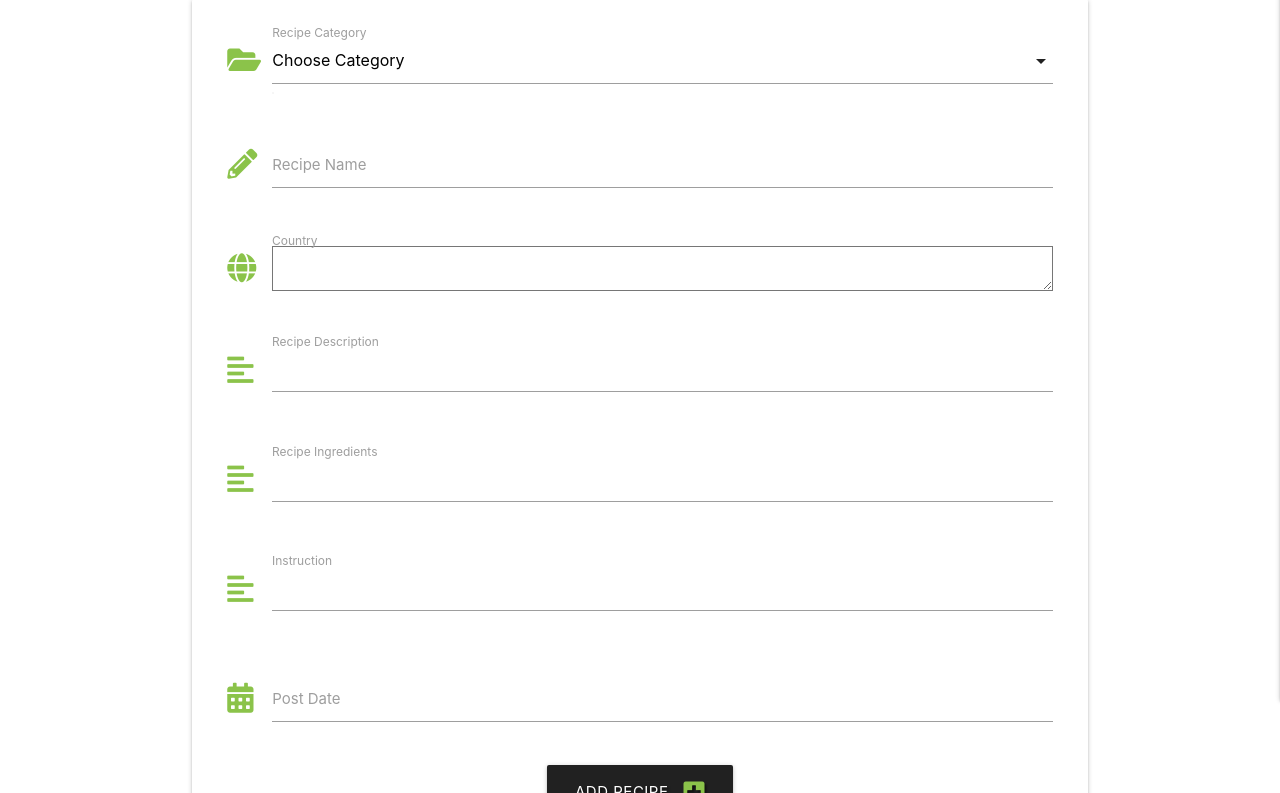
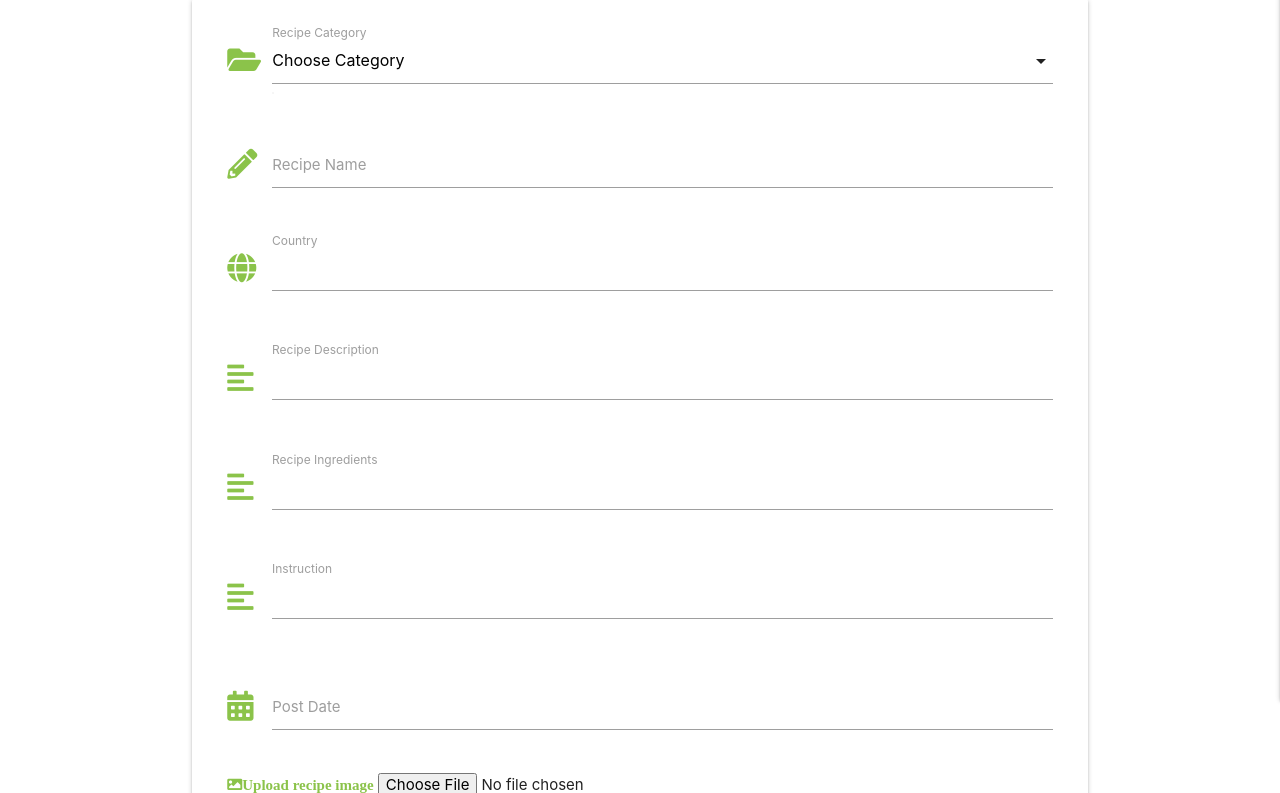
Before and after one commit to Code-Institute-Submissions/atiqbeenrahim-milestone-project-03_julyResub, a Flask app: page /add_recipe in a window 1280 px wide. Shown: the part 160-953 px from the top of the page. Run offline with Flask 2, Linux system fonts and the light colour scheme; data that the repository does not hold is empty; some libraries are stand-ins or nearby versions.

Commit message:
added image upload function

```diff
--- a/static/js/script.js
+++ b/static/js/script.js
@@ -44,3 +44,19 @@ $(document).ready(function () {
         });
     }
 });
+
+function readURL(input) {
+  if (input.files && input.files[0]) {
+    var reader = new FileReader();
+
+    reader.onload = function(e) {
+      $('#blah').attr('src', e.target.result);
+    }
+
+    reader.readAsDataURL(input.files[0]);
+  }
+}
+
+$("#imgInp").change(function() {
+  readURL(this);
+});
--- a/templates/add_recipe.html
+++ b/templates/add_recipe.html
@@ -32,7 +32,7 @@
                 <div class="input-field col s12">
                     <i class="fas fa-globe left prefix light-green-text accent-3"></i>
                         <textarea id="recipe_country" name="recipe_country" type="text"
-                            class="validate" required>
+                            class="materialize-textarea validate" required>
                         </textarea>
                         <label for="recipe_country">Country</label>
                 </div>
@@ -75,6 +75,12 @@
                     <label for="date">Post Date</label>
                 </div>
             </div>
+            <!--Image url-->
+            <div runat="server">
+                <i class="fas fa-image prefix light-green-text accent-3">Upload recipe image</i>
+                <input type='file' id="imgInp" />
+                    <img id="blah" src="#" alt="your image" />
+            </div>
             <!--Submit button-->
             <div class="row">
                 <div class="col s12 center-align">
--- a/templates/edit_recipe.html
+++ b/templates/edit_recipe.html
@@ -84,6 +84,12 @@
                     <label for="date">Date</label>
                 </div>
             </div>
+            <!--Image url-->
+            <div runat="server">
+                <i class="fas fa-image prefix light-green-text accent-3">Upload recipe image</i>
+                <input type='file' id="imgInp" />
+                    <img id="blah" src="#" alt="your image" />
+            </div>
 
             <!-- submit button -->
             <div class="row">
```
